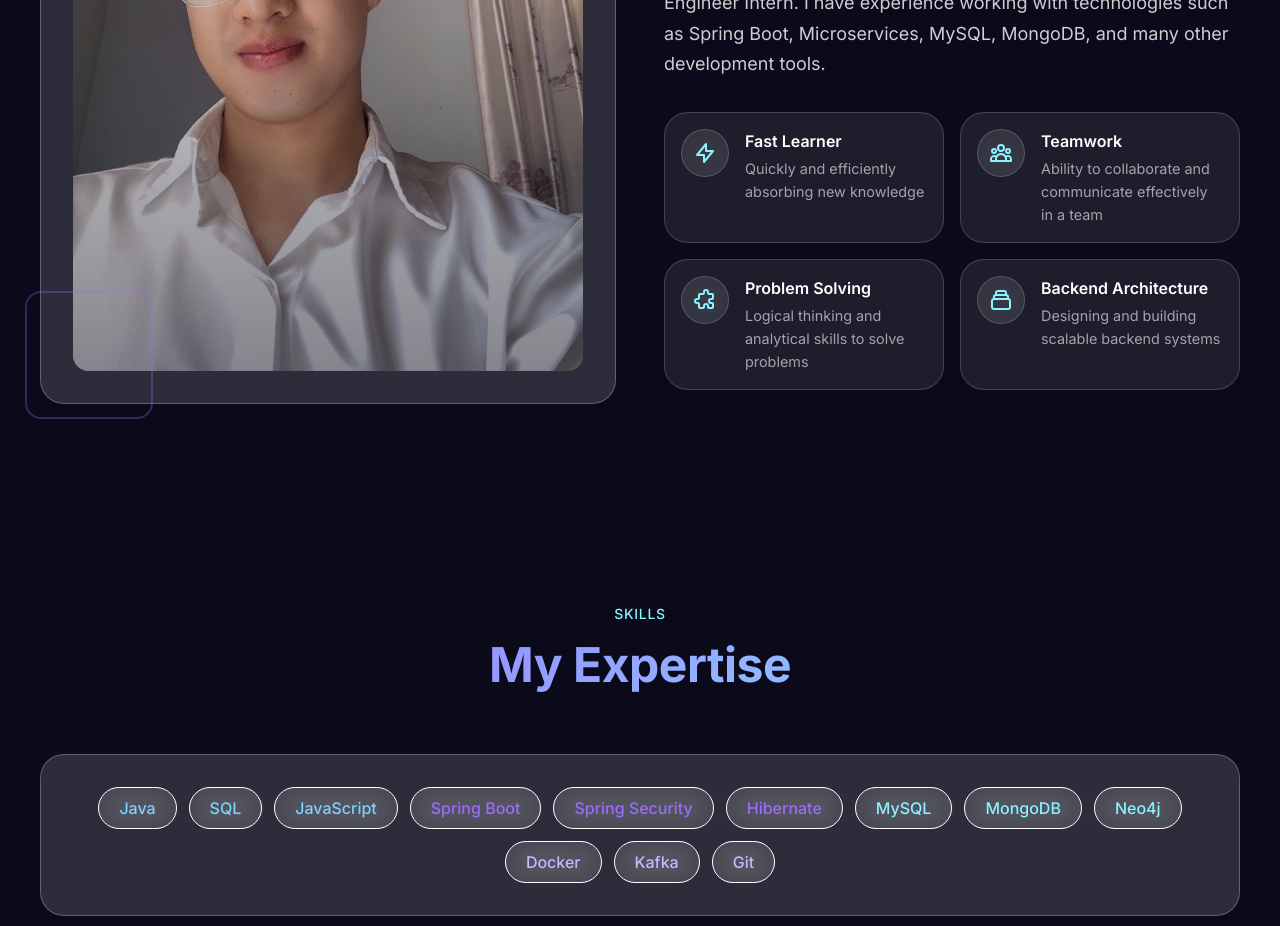
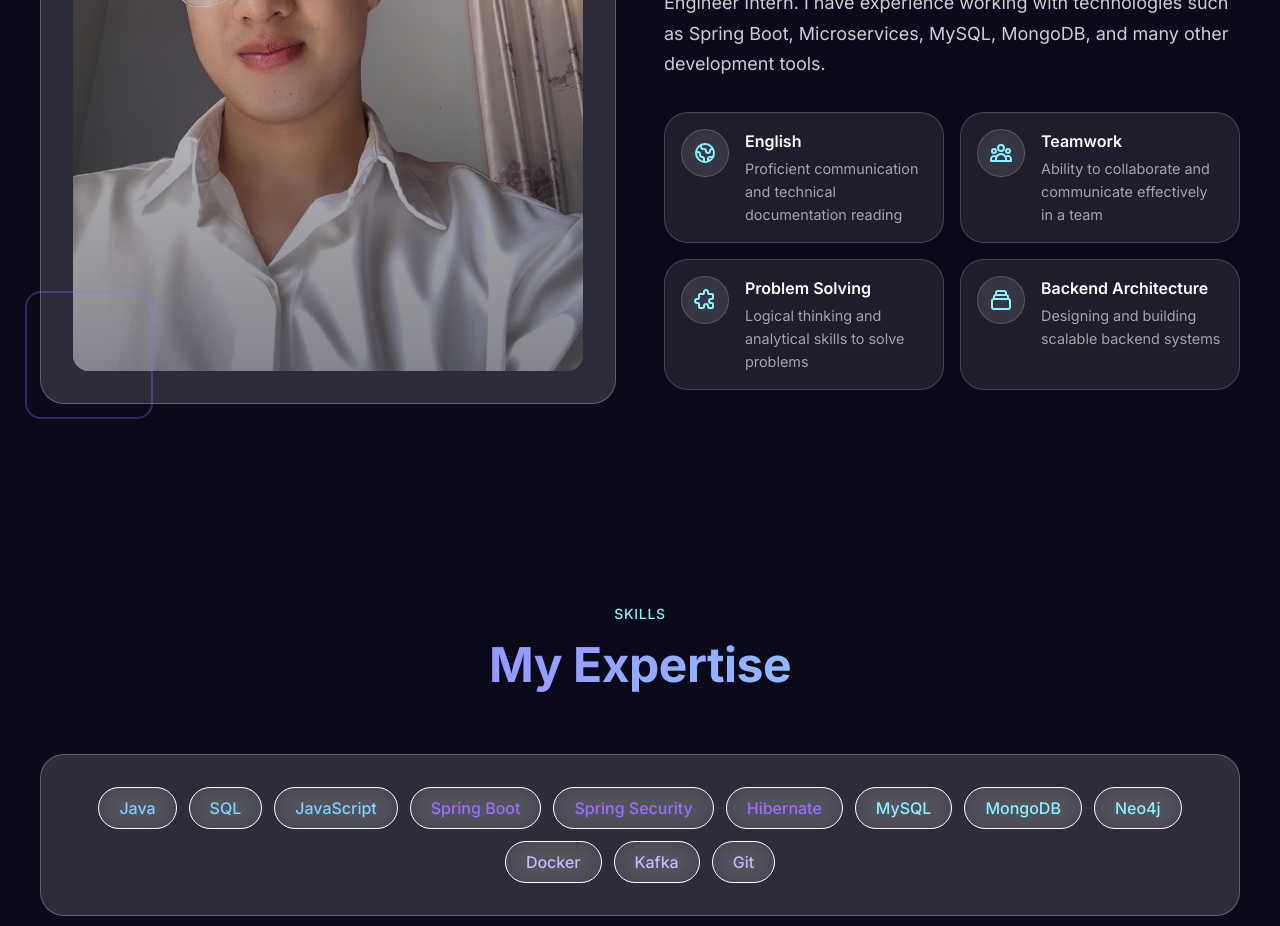
Before and after one commit to NeuroDev204/neuro.dev, a Next.js app: page / in a window 1280 px wide. Shown: the part 1360-2286 px from the top of the page. Built offline with nearby package versions, Linux system fonts and the light colour scheme.

Commit message:
update about me

```diff
--- a/app/components/About.tsx
+++ b/app/components/About.tsx
@@ -12,11 +12,11 @@ export default function About() {
         {
             icon: (
                 <svg className="w-6 h-6" fill="none" stroke="currentColor" viewBox="0 0 24 24">
-                    <path strokeLinecap="round" strokeLinejoin="round" strokeWidth={2} d="M13 10V3L4 14h7v7l9-11h-7z" />
+                    <path strokeLinecap="round" strokeLinejoin="round" strokeWidth={2} d="M3.055 11H5a2 2 0 012 2v1a2 2 0 002 2 2 2 0 012 2v2.945M8 3.935V5.5A2.5 2.5 0 0010.5 8h.5a2 2 0 012 2 2 2 0 104 0 2 2 0 012-2h1.064M15 20.488V18a2 2 0 012-2h3.064M21 12a9 9 0 11-18 0 9 9 0 0118 0z" />
                 </svg>
             ),
-            title: t.about.highlights.fastLearner.title,
-            description: t.about.highlights.fastLearner.description,
+            title: t.about.highlights.english.title,
+            description: t.about.highlights.english.description,
         },
         {
             icon: (
@@ -45,6 +45,7 @@ export default function About() {
             title: t.about.highlights.backend.title,
             description: t.about.highlights.backend.description,
         },
+
     ];
 
     useEffect(() => {
--- a/app/i18n/translations.ts
+++ b/app/i18n/translations.ts
@@ -32,10 +32,7 @@ export const translations = {
             description2:
                 "Trong quá trình học tập và thực tập, tôi đã có 3 tháng kinh nghiệm làm Java Backend Intern và 3 tháng làm Software Engineer Intern. Tôi có kinh nghiệm làm việc với các công nghệ như Spring Boot, Microservices, MySQL, MongoDB và nhiều công cụ phát triển khác.",
             highlights: {
-                fastLearner: {
-                    title: "Học hỏi nhanh",
-                    description: "Tiếp thu kiến thức mới một cách nhanh chóng và hiệu quả",
-                },
+
                 teamwork: {
                     title: "Làm việc nhóm",
                     description: "Khả năng phối hợp và giao tiếp hiệu quả trong nhóm",
@@ -47,6 +44,10 @@ export const translations = {
                 backend: {
                     title: "Kiến trúc Backend",
                     description: "Thiết kế và xây dựng hệ thống backend có khả năng mở rộng",
+                },
+                english: {
+                    title: "Tiếng Anh",
+                    description: "Giao tiếp thành thạo và đọc hiểu tài liệu chuyên ngành",
                 },
             },
         },
@@ -199,10 +200,7 @@ export const translations = {
             description2:
                 "During my studies and internships, I have gained 3 months of experience as a Java Backend Intern and 3 months as a Software Engineer Intern. I have experience working with technologies such as Spring Boot, Microservices, MySQL, MongoDB, and many other development tools.",
             highlights: {
-                fastLearner: {
-                    title: "Fast Learner",
-                    description: "Quickly and efficiently absorbing new knowledge",
-                },
+
                 teamwork: {
                     title: "Teamwork",
                     description: "Ability to collaborate and communicate effectively in a team",
@@ -214,6 +212,10 @@ export const translations = {
                 backend: {
                     title: "Backend Architecture",
                     description: "Designing and building scalable backend systems",
+                },
+                english: {
+                    title: "English",
+                    description: "Proficient communication and technical documentation reading",
                 },
             },
         },
```
